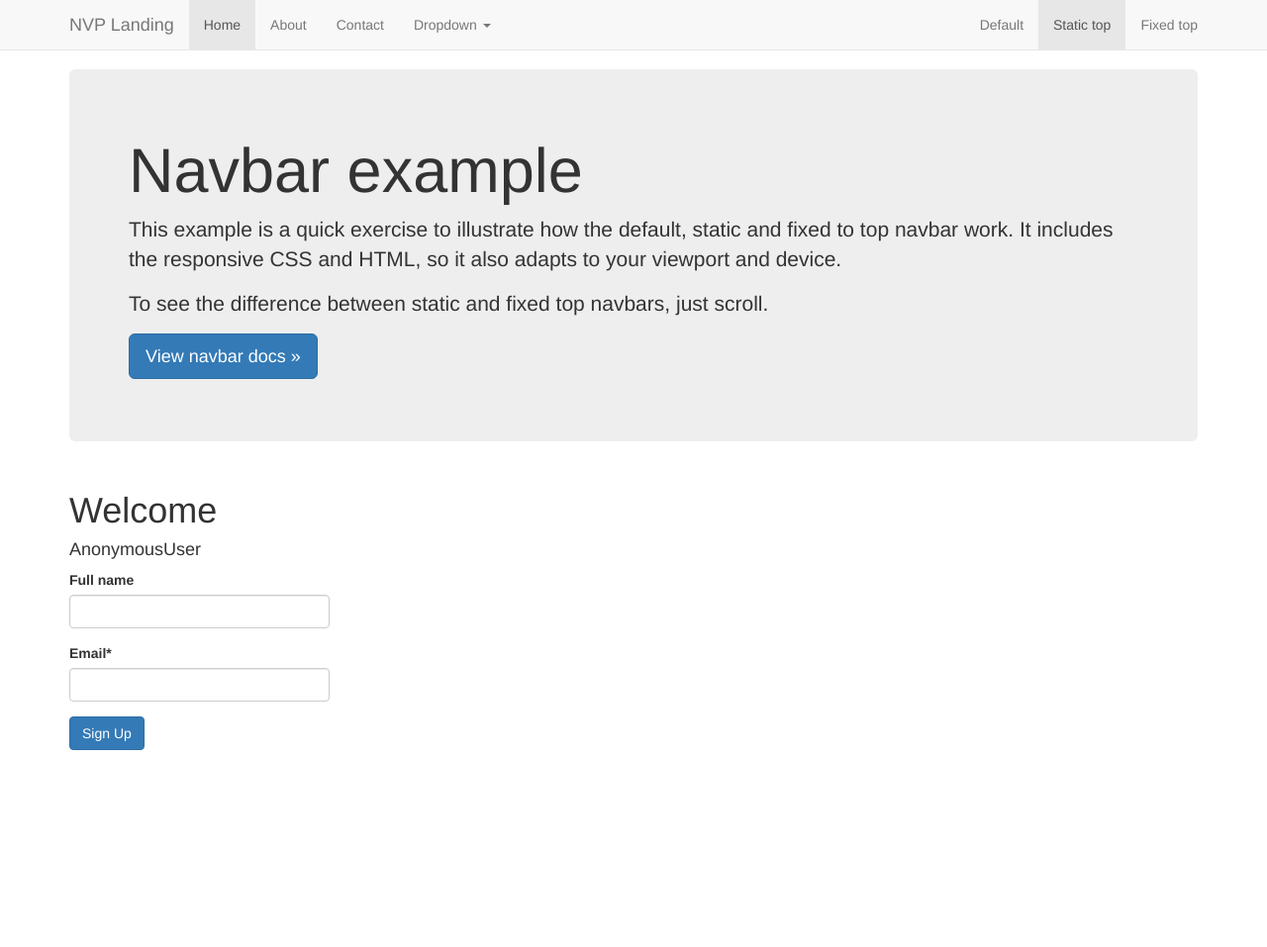
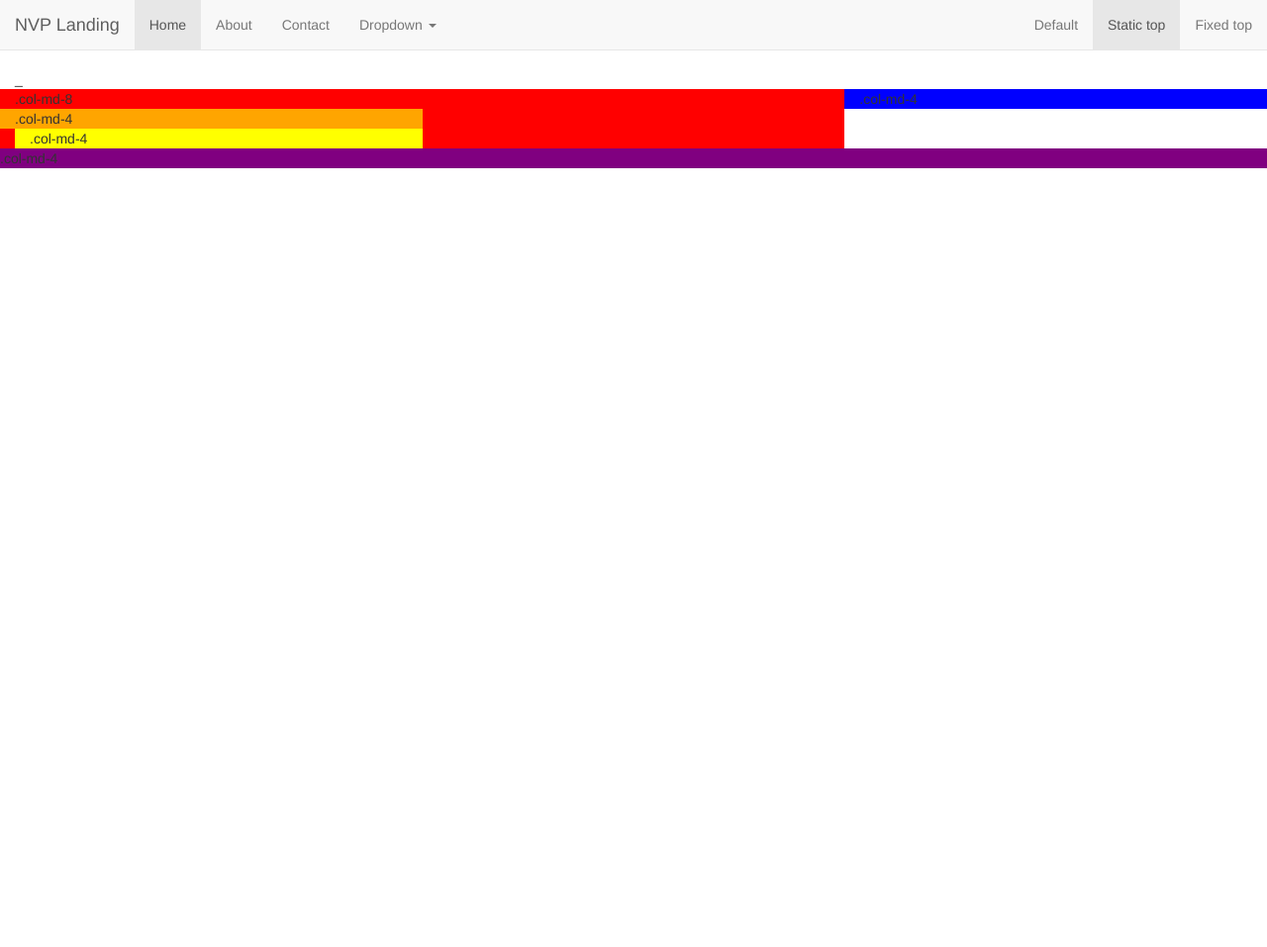
Before and after one commit to franksalas/trydjango18CFE, a Django app: page / in a window 1280 px wide. Shown: the top 957 px of the page at 99% size. Run offline with Django 3.2, Linux system fonts and the light colour scheme; some libraries are stand-ins or nearby versions.

Commit message:
Bootstrap Grid System

```diff
--- a/newsletter/views.py
+++ b/newsletter/views.py
@@ -15,7 +15,7 @@ def home(request):
         'title': title,
         'form': form,
     }
-    return render(request, 'home.html', context)
+    return render(request, 'example_fluid.html', context)
 
 
 def contact(request):
--- a/templates/base.html
+++ b/templates/base.html
@@ -22,7 +22,7 @@
 {% include 'navbar.html' %}
 
 
-<div class="container">
+<div class="container-fluid">
     {% block jumbotron %}
     {% endblock %}
     {% block content %}
--- /dev/null
+++ b/templates/example_fluid.html
@@ -0,0 +1,37 @@
+{% extends 'base.html' %}
+{% block jumbotron %}
+    _
+{% endblock %}
+
+{% block content %}
+
+    <div class="row">
+        <div class="col-md-8 col-sm-6" style="background-color: red;">
+            .col-md-8
+
+        <div class="row">
+            <div class="col-md-6 col-sm-8" style="background-color: orange;">
+                .col-md-4
+            </div></div>
+            <div class="col-md-6 col-sm-4" style="background-color: yellow;">
+                .col-md-4
+            </div>
+        </div>
+
+        <div class="col-md-4 col-sm-6" style="background-color: blue;">
+            .col-md-4
+        </div>
+    <div class="row">
+        <div class="col-md-12"style="background-color: purple">.col-md-4</div>
+    </div>
+    </div>
+    {#<div class="row">#}
+    {#  <div class="col-md-4">.col-md-4</div>#}
+    {#  <div class="col-md-4">.col-md-4</div>#}
+    {#  <div class="col-md-4">.col-md-4</div>#}
+    {#</div>#}
+    {#<div class="row">#}
+    {#  <div class="col-md-6">.col-md-6</div>#}
+    {#  <div class="col-md-6">.col-md-6</div>#}
+    {#</div>#}
+{% endblock %}
--- a/templates/navbar.html
+++ b/templates/navbar.html
@@ -1,6 +1,6 @@
 
 <nav class="navbar navbar-default navbar-static-top">
-    <div class="container">
+    <div class="container-fluid">
         <div class="navbar-header">
             <button type="button" class="navbar-toggle collapsed"
                     data-toggle="collapse" data-target="#navbar"
```
